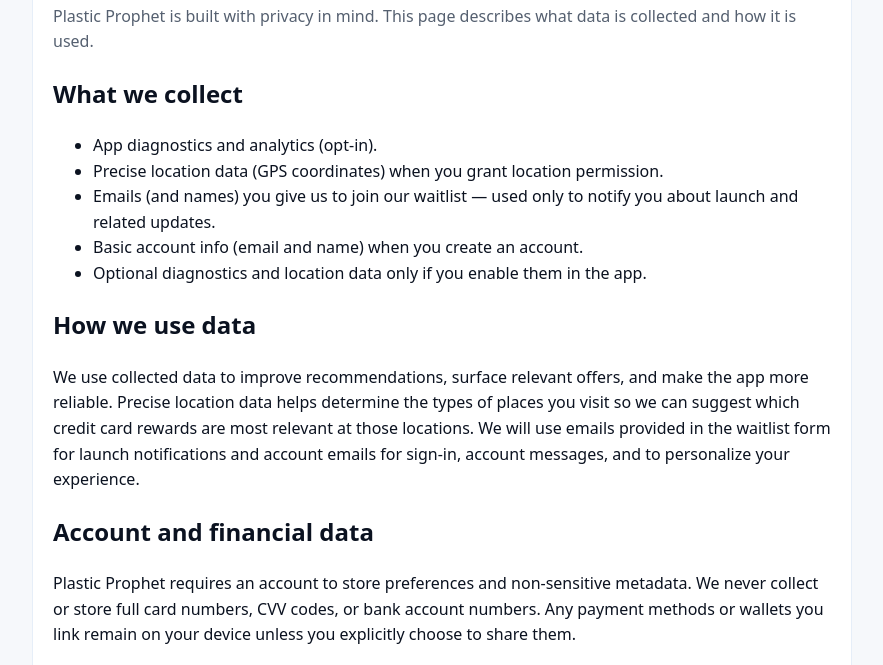
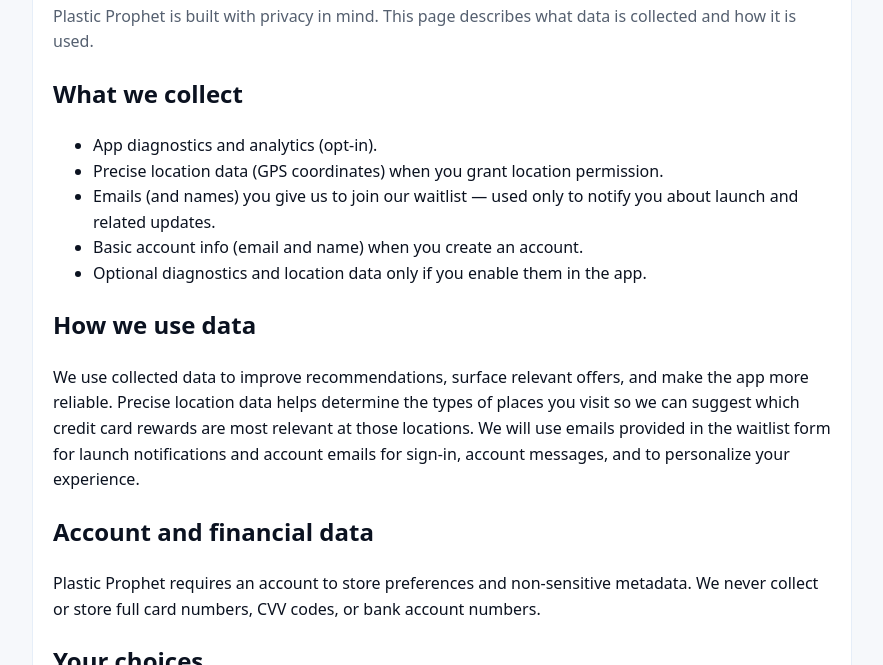
Before and after one commit to JaRappa/PlasticProphet, a plain HTML site: page website/privacy.html in a window 1280 px wide. Shown: the part 122-787 px from the top of the page, without its empty margins (198-1081 px from the left). Drawn offline with Linux system fonts and the light colour scheme.

Commit message:
privacy policy update

```diff
--- a/website/privacy.html
+++ b/website/privacy.html
@@ -44,7 +44,7 @@
       <p>We use collected data to improve recommendations, surface relevant offers, and make the app more reliable. Precise location data helps determine the types of places you visit so we can suggest which credit card rewards are most relevant at those locations. We will use emails provided in the waitlist form for launch notifications and account emails for sign-in, account messages, and to personalize your experience.</p>
 
       <h2>Account and financial data</h2>
-      <p>Plastic Prophet requires an account to store preferences and non-sensitive metadata. We never collect or store full card numbers, CVV codes, or bank account numbers. Any payment methods or wallets you link remain on your device unless you explicitly choose to share them.</p>
+      <p>Plastic Prophet requires an account to store preferences and non-sensitive metadata. We never collect or store full card numbers, CVV codes, or bank account numbers.</p>
 
       <h2>Your choices</h2>
       <ul>
```
